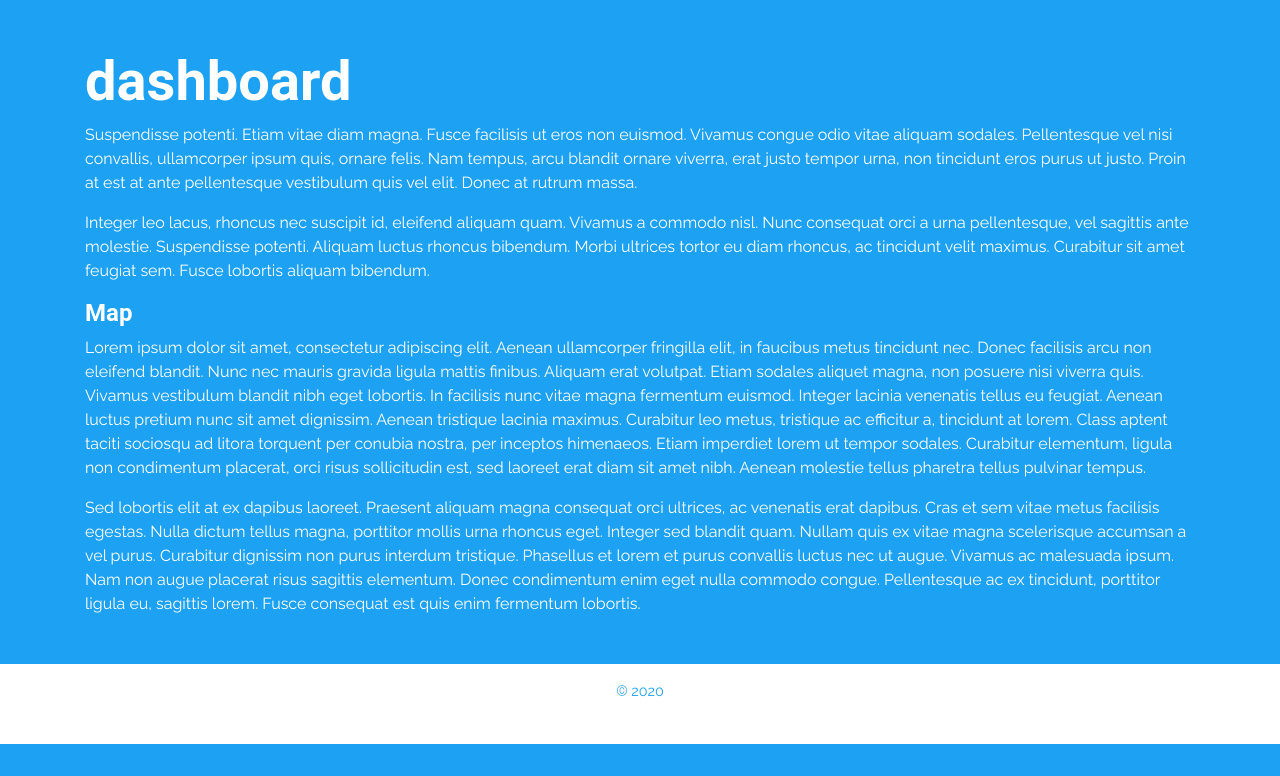
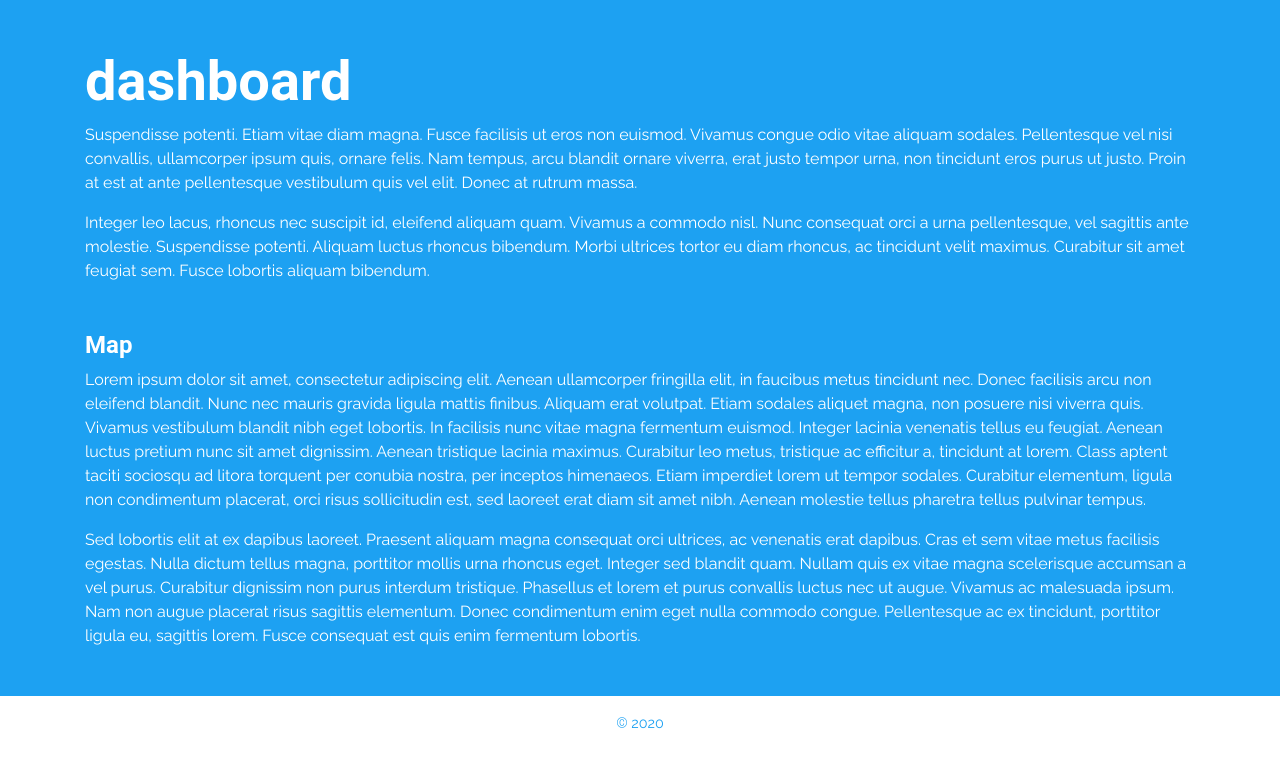
Before and after one commit to armandnaessens/bdsSite, a Django app: page /dashboard in a window 1280 px wide. Shown: the part 915-1691 px from the top of the page. Before the commit the page ends 1659 px from the top, so only its background shows below. Run offline with Django 3.2, Linux system fonts and the light colour scheme; data comes from the database, SQL or seed files in the repository; some libraries are stand-ins or nearby versions.

Commit message:
DashboardChanges

```diff
--- a/main/templates/main/dashboard.html
+++ b/main/templates/main/dashboard.html
@@ -21,7 +21,7 @@
             {{intro.text|linebreaks}}
         </div>
         {% for topic in topics %}
-            <div class="text-left">
+            <div class="text-left mt-5">
                 <h4 class="display-6" style="color: white; font-weight: 700;">{{topic.name}}</h4>
                 {{topic.text|linebreaks}}
             </div>
```
